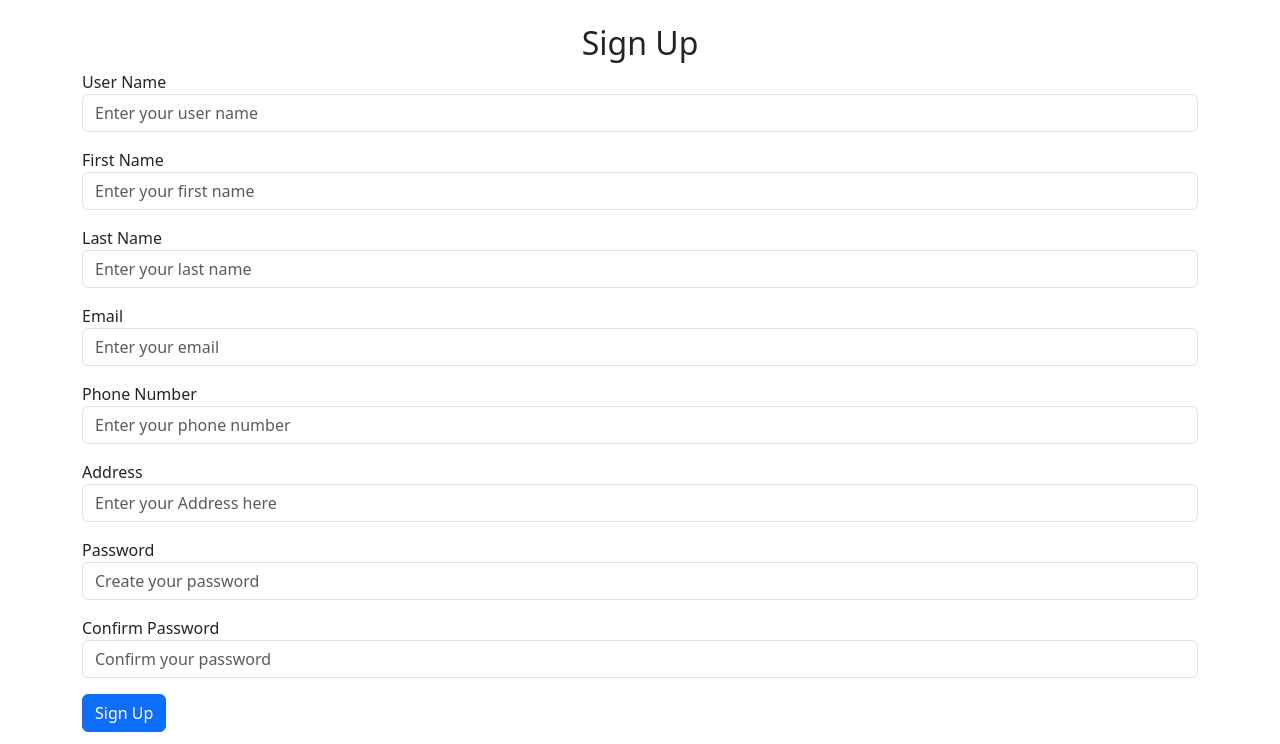
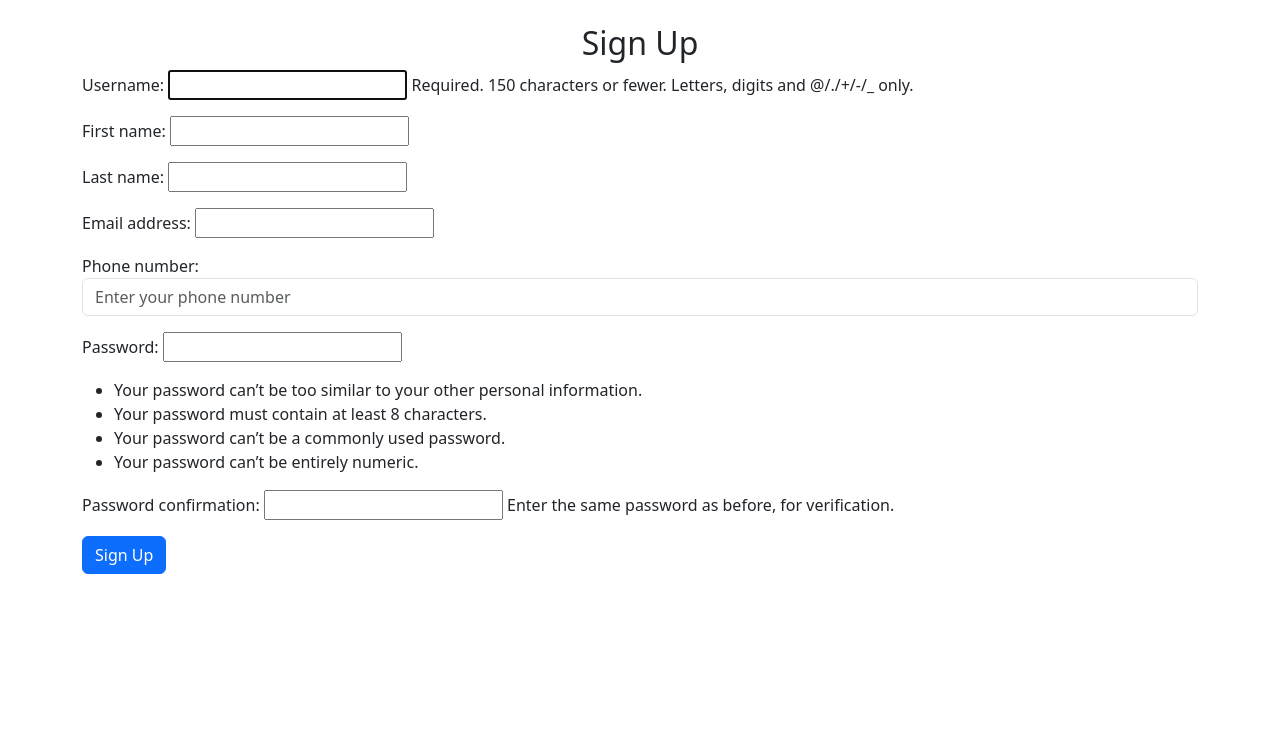
Before and after one commit to mamir1996/Login-authentication-Django, a Django app: page /signup in a window 1280 px wide. Shown: the part 56-800 px from the top of the page. Run offline with Django 5.2, Linux system fonts and the light colour scheme; some libraries are stand-ins or nearby versions.

Commit message:
update files

```diff
--- a/loginapp/forms.py
+++ b/loginapp/forms.py
@@ -1,5 +1,5 @@
 from django import forms
-from django.contrib.auth.forms import UserCreationForm, AuthenticationForm
+from django.contrib.auth.forms import UserCreationForm
 from .models import CustomUser
 
 class CustomUserCreationForm(UserCreationForm):
@@ -20,15 +20,3 @@ class CustomUserCreationForm(UserCreationForm):
         if not username.isalnum():
             raise forms.ValidationError("Username must be Alpha-Numeric!")
         return username
-
-
-class CustomLoginForm(AuthenticationForm):
-    username = forms.CharField(
-        max_length=150,
-        widget=forms.TextInput(attrs={'autofocus': True, 'class': 'form-control', 'placeholder': 'Enter your username'})
-    )
-    password = forms.CharField(
-        label="Password",
-        strip=False,
-        widget=forms.PasswordInput(attrs={'class': 'form-control', 'placeholder': 'Enter your password'})
-    )
--- a/loginapp/views.py
+++ b/loginapp/views.py
@@ -1,102 +1,8 @@
-# from django.shortcuts import redirect, render
-# from django.http import HttpResponse
-# from django.contrib import messages
-# from django.contrib.auth import authenticate, login, logout
-# from .models import CustomUser  # using your custom user model
-
-# # Create your views here.
-
-# def home(request):
-#     users = CustomUser.objects.all()  # Fetch all users from database
-#     user_count = users.count()        # Total number of registered users
-
-#     return render(request, 'home.html', {
-#         'users': users,
-#         'user_count': user_count
-#     })
-
-
-
-# def signup(request):
-#     if request.method == 'POST':
-#         username = request.POST.get('uname')
-#         fname = request.POST.get('fname')
-#         lname = request.POST.get('lname')
-#         email = request.POST.get('email')
-#         pass1 = request.POST.get('pass1')
-#         pass2 = request.POST.get('pass2')
-#         phone = request.POST.get('phone')
-
-#         # Validation
-#         if CustomUser.objects.filter(username=username).exists():
-#             messages.error(request, "Username already exists, please try another one.")
-#             return redirect('signup')
-
-#         if CustomUser.objects.filter(email=email).exists():
-#             messages.error(request, 'Email already exists!')
-#             return redirect('signup')
-
-#         if len(username) > 10:
-#             messages.error(request, 'Username must be under 10 characters.')
-#             return redirect('signup')
-
-#         if not username.isalnum():
-#             messages.error(request, 'Username must be Alpha-Numeric!')
-#             return redirect('signup')
-
-#         if pass1 != pass2:
-#             messages.error(request, "Passwords do not match!")
-#             return redirect('signup')
-
-#         # Create the user using CustomUser model
-#         myuser = CustomUser.objects.create_user(
-#             username=username,
-#             email=email,
-#             password=pass1,
-#             phone_number=phone
-#         )
-#         myuser.first_name = fname
-#         myuser.last_name = lname
-#         myuser.save()
-
-#         messages.success(request, "Your account has been successfully created.")
-#         return redirect('signin')
-
-#     return render(request, 'signup.html')
-
-
-# def signin(request):
-#     if request.method == "POST":
-#         username = request.POST.get('uname')
-#         pass1 = request.POST.get('pass1')
-
-#         user = authenticate(username=username, password=pass1)
-
-#         if user is not None:
-#             login(request, user)
-#             fname = user.first_name
-#             return render(request, "home.html", {'fname': fname})
-#         else:
-#             messages.error(request, "Invalid credentials.")
-#             return redirect('signin')
-
-#     return render(request, 'signin.html')
-
-
-# def signout(request):
-#     logout(request)
-#     messages.success(request, "Logged out successfully!")
-#     return redirect('home')
-
-
-
-
-
 from django.shortcuts import redirect, render
 from django.contrib import messages
-from django.contrib.auth import login, logout
-from .models import CustomUser
-from .forms import CustomUserCreationForm, CustomLoginForm
+from django.contrib.auth import authenticate, login, logout
+from .models import CustomUser  # your custom user model
+from .forms import CustomUserCreationForm  # new form
 
 def home(request):
     return render(request, 'home.html')
@@ -109,22 +15,29 @@ def signup(request):
             form.save()
             messages.success(request, "Your account has been successfully created.")
             return redirect('signin')
+        else:
+            return render(request, 'signup.html', {'form': form})
     else:
         form = CustomUserCreationForm()
     return render(request, 'signup.html', {'form': form})
 
 
 def signin(request):
-    if request.method == 'POST':
-        form = CustomLoginForm(request, data=request.POST)
-        if form.is_valid():
-            user = form.get_user()
+    if request.method == "POST":
+        username = request.POST.get('uname')
+        pass1 = request.POST.get('pass1')
+
+        user = authenticate(username=username, password=pass1)
+
+        if user is not None:
             login(request, user)
-            messages.success(request, f"Welcome back, {user.first_name}!")
-            return redirect('home')
-    else:
-        form = CustomLoginForm()
-    return render(request, 'signin.html', {'form': form})
+            fname = user.first_name
+            return render(request, "home.html", {'fname': fname})
+        else:
+            messages.error(request, "Invalid credentials.")
+            return redirect('signin')
+
+    return render(request, 'signin.html')
 
 
 def signout(request):
--- a/loginforms/settings.py
+++ b/loginforms/settings.py
@@ -38,6 +38,7 @@ INSTALLED_APPS = [
     'django.contrib.messages',
     'django.contrib.staticfiles',
     'loginapp',
+    'bootstrap5'
 ]
 
 MIDDLEWARE = [
--- a/templates/base.html
+++ b/templates/base.html
@@ -4,7 +4,10 @@
     <meta charset="UTF-8">
     <meta name="viewport" content="width=device-width, initial-scale=1.0">
     <title>{% block title %}My Django Site{% endblock %}</title>
-    <link href="https://cdn.jsdelivr.net/npm/bootstrap@5.3.3/dist/css/bootstrap.min.css" rel="stylesheet">
+    {% load bootstrap5 %}
+    {% bootstrap_css %}
+    {% bootstrap_javascript %}
+    {% comment %} <link href="https://cdn.jsdelivr.net/npm/bootstrap@5.3.3/dist/css/bootstrap.min.css" rel="stylesheet"> {% endcomment %}
 </head>
 <body>
 
@@ -41,6 +44,6 @@
     {% block content %}{% endblock %}
 </div>
 
-<script src="https://cdn.jsdelivr.net/npm/bootstrap@5.3.3/dist/js/bootstrap.bundle.min.js"></script>
+{% comment %} <script src="https://cdn.jsdelivr.net/npm/bootstrap@5.3.3/dist/js/bootstrap.bundle.min.js"></script> {% endcomment %}
 </body>
 </html>
--- a/templates/signup.html
+++ b/templates/signup.html
@@ -3,41 +3,10 @@
 
 {% block content %}
 <h2 class="text-center mt-3">Sign Up</h2>
-<form action="/signup" method="post">
+
+<form method="post" novalidate>
     {% csrf_token %}
-
-    <div class="mb-3">
-        <label>User Name</label>
-        <input type="text" name="uname" class="form-control" placeholder="Enter your user name" required>
-    </div>
-    <div class="mb-3">
-        <label>First Name</label>
-        <input type="text" name="fname" class="form-control" placeholder="Enter your first name" required>
-    </div>
-    <div class="mb-3">
-        <label>Last Name</label>
-        <input type="text" name="lname" class="form-control" placeholder="Enter your last name" required>
-    </div>
-    <div class="mb-3">
-        <label>Email</label>
-        <input type="email" name="email" class="form-control" placeholder="Enter your email" required>
-    </div>
-    <div class="mb-3">
-        <label>Phone Number</label>
-        <input type="text" name="phone" class="form-control" placeholder="Enter your phone number" required>
-    </div>
-    <div class="mb-3">
-        <label>Address</label>
-        <input type="text" name="address" class="form-control" placeholder="Enter your Address here" required>
-    </div>
-    <div class="mb-3">
-        <label>Password</label>
-        <input type="password" name="pass1" class="form-control" placeholder="Create your password" required>
-    </div>
-    <div class="mb-3">
-        <label>Confirm Password</label>
-        <input type="password" name="pass2" class="form-control" placeholder="Confirm your password">
-    </div>
+    {{ form.as_p }}
 
     <button type="submit" class="btn btn-primary">Sign Up</button>
 </form>
```
Also changed, not shown: db.sqlite3.
